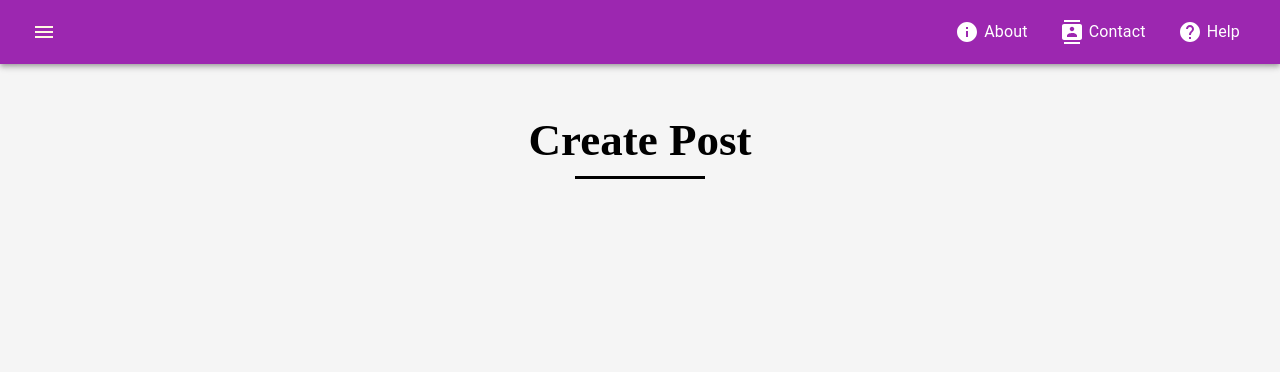
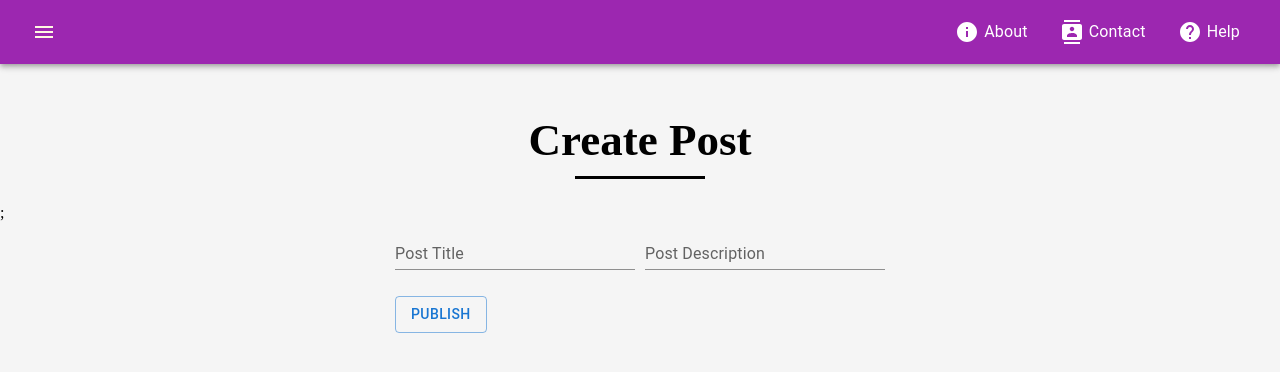
Before and after one commit to StefanS97/react-project, a React (Create React App) app: page /posts/create in a window 1280 px wide. Shown: the top 372 px of the page. Built offline with nearby package versions, Linux system fonts and the light colour scheme.

Commit message:
second commit

```diff
--- a/src/components/Contact/ContactForm.js
+++ b/src/components/Contact/ContactForm.js
@@ -1,6 +1,5 @@
 import CustomForm from "../UI/CustomForm";
 
-const ContactForm = () => {
 const inputs = [
   {
     id: "firstName",
@@ -25,9 +24,12 @@ const ContactForm = () => {
   },
 ];
 
-  const buttonText = "Engage";
+const ContactForm = () => {
+  const onEngage = (firstName, lastName, email, message) => {
+    // send a request to backend to get the message, then render a message sent view
+  };
 
-  return <CustomForm inputs={inputs} buttonText={buttonText} />;
+  return <CustomForm inputs={inputs} buttonText="Engage" onEngage={onEngage} />;
 };
 
 export default ContactForm;
--- a/src/components/Post/PostForm.js
+++ b/src/components/Post/PostForm.js
@@ -1,9 +1,60 @@
 import CustomTitle from "../UI/CustomTitle";
+import CustomForm from "../UI/CustomForm";
+import useHttp from "../../hooks/use-http";
+import { useNavigate } from "react-router-dom";
 
-const PostForm = () => {
+const inputs = [
+  {
+    id: "postTitle",
+    label: "Post Title",
+    type: "text",
+  },
+  {
+    id: "postDescription",
+    label: "Post Description",
+    type: "text",
+    multiline: true,
+  },
+];
+
+const PostForm = (props) => {
+  const navigate = useNavigate();
+
+  const { error, sendRequest } = useHttp();
+
+  const publishSuccess = (dataArr) => {
+    if (dataArr.length > 0) {
+      // memory leak here, fix asap!!
+      navigate("/posts");
+    }
+  };
+
+  const publishHandler = async (title, description) => {
+    const author = "Unknown";
+    const url =
+      "https://learningreactjs-e02b9-default-rtdb.europe-west1.firebasedatabase.app/posts.json";
+    const method = "POST";
+    const headers = { "Content-Type": "application/json" };
+    const body = {
+      title,
+      description,
+      author,
+    };
+
+    sendRequest({ url, method, headers, body }, publishSuccess);
+  };
+
   return (
     <>
       <CustomTitle title="Create Post" />
+      {error && <h1 className="centered">An error has occured, try again!</h1>};
+      {!error && (
+        <CustomForm
+          inputs={inputs}
+          buttonText="Publish"
+          onPublish={publishHandler}
+        />
+      )}
     </>
   );
 };
--- a/src/components/Post/PostList.js
+++ b/src/components/Post/PostList.js
@@ -1,36 +1,23 @@
 import { useState, useEffect } from "react";
 import CustomTitle from "../UI/CustomTitle";
 import PostTemplate from "./PostTemplate";
+import useHttp from "../../hooks/use-http";
 
 const PostList = () => {
   const [posts, setPosts] = useState([]);
-  const [loading, setLoading] = useState(true);
-  const [error, setError] = useState(false);
 
   const url =
     "https://learningreactjs-e02b9-default-rtdb.europe-west1.firebasedatabase.app/posts.json";
 
-  const fetchPosts = async () => {
-    setLoading(true);
-    setError(false);
-    try {
-      const response = await fetch(url);
-      if (!response.ok) {
-        throw new Error("Something went wrong!");
-      }
-      const data = await response.json();
-      setPosts(data);
-      setLoading(false);
-    } catch (error) {
-      console.log(error);
-      setError(true);
-      setLoading(false);
-    }
-  };
+  const { loading, error, sendRequest: fetchPosts } = useHttp();
 
   useEffect(() => {
-    fetchPosts();
-  }, []);
+    const setFetchedPosts = (dataArr) => {
+      setPosts(dataArr);
+    };
+
+    fetchPosts({ url }, setFetchedPosts);
+  }, [fetchPosts]);
 
   const removePost = (id) => {
     // do a backend call for removing an item
@@ -43,14 +30,16 @@ const PostList = () => {
       <CustomTitle title="Posts" />
       {loading && <h1 className="centered">Loading... Please be patient!</h1>}
       {error && <h1 className="centered">An Error has occured!</h1>}
-      {posts.length < 1 && (
+      {posts.length < 1 && !loading && (
         <h1 className="centered">There are no posts at this moment...</h1>
       )}
-      <section className="centered postlist">
-        {posts.map((post) => (
-          <PostTemplate key={post.id} {...post} onRemovePost={removePost} />
-        ))}
-      </section>
+      {posts.length > 0 && (
+        <section className="centered postlist">
+          {posts.map((post) => (
+            <PostTemplate key={post.id} {...post} onRemovePost={removePost} />
+          ))}
+        </section>
+      )}
     </>
   );
 };
--- a/src/components/Post/PostTemplate.js
+++ b/src/components/Post/PostTemplate.js
@@ -8,7 +8,8 @@ const PostTemplate = (props) => {
   const [toggleMore, setToggleMore] = useState(false);
 
   const { id, title, author, description, onRemovePost } = props;
-  let newDescription = `${description.slice(0, 150)}...`;
+  let newDescription =
+    description.length > 150 ? `${description.slice(0, 150)}...` : description;
 
   const toggleMoreHandler = () => {
     setToggleMore((prevToggle) => !prevToggle);
@@ -28,10 +29,14 @@ const PostTemplate = (props) => {
       <CardContent>
         <h3>{title}</h3>
         <p>
-          {toggleMore ? description : newDescription}
-          <button onClick={toggleMoreHandler} className="toggler">
-            {toggleMore ? "Read Less" : "Read More"}
-          </button>
+          {toggleMore && description.length > 150
+            ? description
+            : newDescription}
+          {description.length > 150 && (
+            <button onClick={toggleMoreHandler} className="toggler">
+              {toggleMore ? "Read Less" : "Read More"}
+            </button>
+          )}
         </p>
         <address>-{author}</address>
       </CardContent>
--- a/src/components/UI/CustomForm.js
+++ b/src/components/UI/CustomForm.js
@@ -6,6 +6,20 @@ const CustomForm = (props) => {
 
   const submitFormHandler = (event) => {
     event.preventDefault();
+
+    if (props.onPublish) {
+      const title = event.target.elements.postTitle.value;
+      const description = event.target.elements.postDescription.value;
+      props.onPublish(title, description);
+    }
+
+    if (props.onEngage) {
+      const firstName = event.target.elements.firstName.value;
+      const lastName = event.target.elements.lastName.value;
+      const email = event.target.elements.email.value;
+      const message = event.target.elements.message.value;
+      props.onEngage(firstName, lastName, email, message);
+    }
   };
 
   return (
--- /dev/null
+++ b/src/hooks/use-http.js
@@ -0,0 +1,37 @@
+import { useCallback, useState } from "react";
+
+const useHttp = () => {
+  const [loading, setLoading] = useState(true);
+  const [error, setError] = useState(false);
+
+  const sendRequest = useCallback(async (requestSettings, setData) => {
+    const { url, method, headers, body } = requestSettings;
+
+    setError(false);
+    setLoading(true);
+    try {
+      const response = await fetch(url, {
+        method: method ? method : "GET",
+        headers: headers ? headers : {},
+        body: body ? JSON.stringify(body) : null,
+      });
+      if (!response.ok) {
+        throw new Error("Oops... something went wrong!");
+      }
+      const data = await response.json();
+      let newData = [];
+      for (const i in data) {
+        newData.push({ id: i, ...data[i] });
+      }
+      setData(newData);
+      setLoading(false);
+    } catch (error) {
+      setError(true);
+      setLoading(false);
+    }
+  }, []);
+
+  return { loading, error, sendRequest };
+};
+
+export default useHttp;
```
Lines whose indentation alone changed are shown as unchanged.
